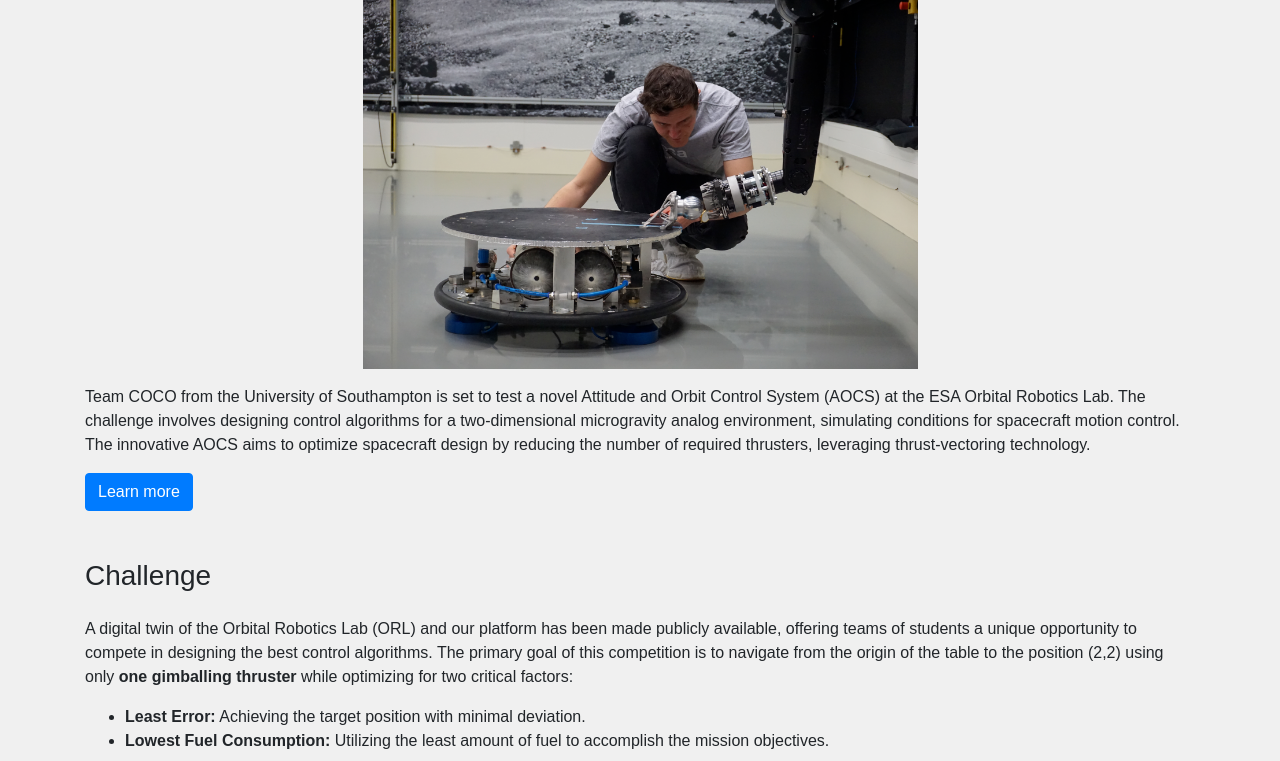
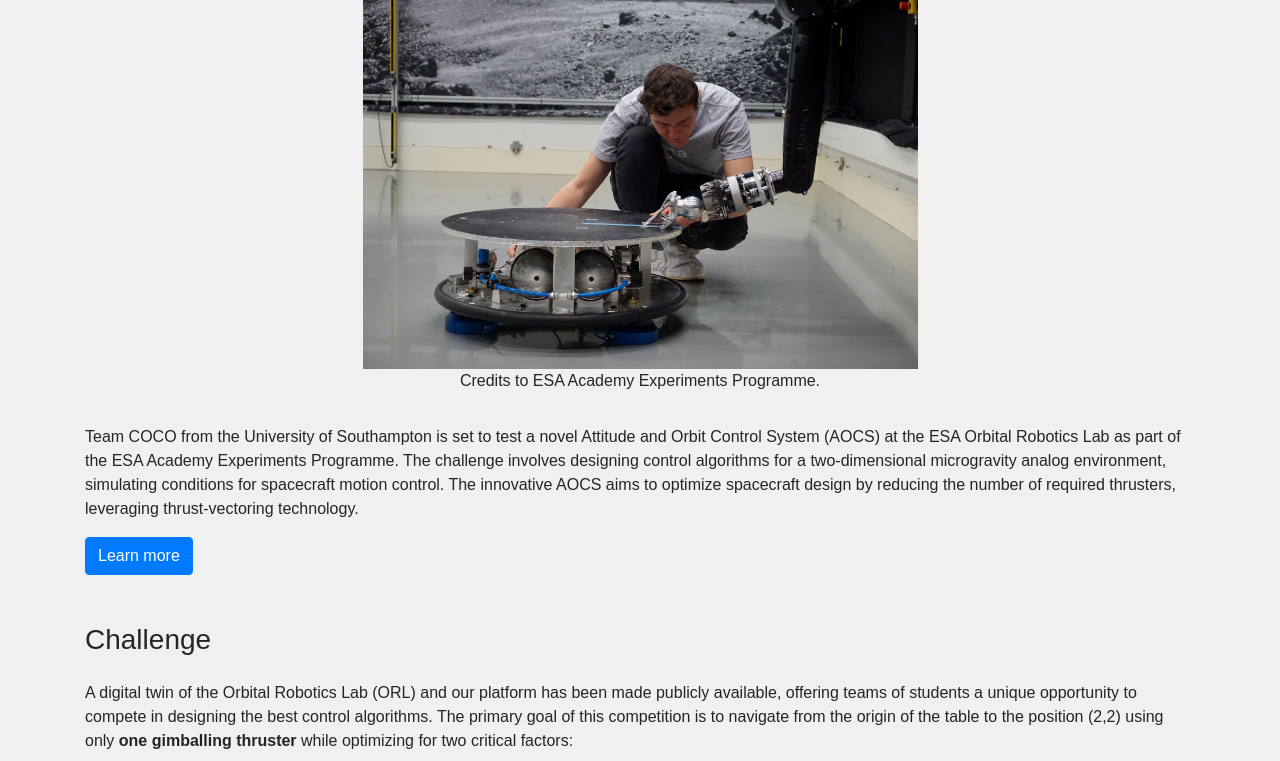
Before and after one commit to pr1u20/AOCS-Challenge-Leaderboard, a Django app: page / in a window 1280 px wide. Shown: the part 355-1116 px from the top of the page. Run offline with Django 5.2, Linux system fonts and the light colour scheme; data comes from the database, SQL or seed files in the repository; some libraries are stand-ins or nearby versions.

Commit message:
chore: Update homepage content and image in index.html

```diff
--- a/templates/index.html
+++ b/templates/index.html
@@ -56,10 +56,11 @@
                 <section id="home" class="mb-5">
                     <h3 class="mb-4">Home</h3>
                     <p>The ESA Academy Experiments Programme enables university teams to design, develop, and operate experiments across various gravity-related platforms and space. The latest cycle introduced new platforms, including ESA’s Space Rider and the ESA Orbital Robotics Lab, attracting high-quality proposals from across Europe.</p>
-                    <div class="mb-3 d-flex justify-content-center">
+                    <div class="mb-3 d-flex justify-content-center" style="display: flex; flex-direction: column; align-items: center;">
                         <img src="media/ORL.png" alt="ORL" class="img-fluid" style="max-width: 50%;">
+                        <p>Credits to ESA Academy Experiments Programme.</p>
                     </div>
-                    <p>Team COCO from the University of Southampton is set to test a novel Attitude and Orbit Control System (AOCS) at the ESA Orbital Robotics Lab. The challenge involves designing control algorithms for a two-dimensional microgravity analog environment, simulating conditions for spacecraft motion control. The innovative AOCS aims to optimize spacecraft design by reducing the number of required thrusters, leveraging thrust-vectoring technology.</p>
+                    <p>Team COCO from the University of Southampton is set to test a novel Attitude and Orbit Control System (AOCS) at the ESA Orbital Robotics Lab as part of the ESA Academy Experiments Programme. The challenge involves designing control algorithms for a two-dimensional microgravity analog environment, simulating conditions for spacecraft motion control. The innovative AOCS aims to optimize spacecraft design by reducing the number of required thrusters, leveraging thrust-vectoring technology.</p>
                     <div class="left mb-3">
                         <a href="https://www.esa.int/Education/ESA_Academy_Experiments_programme/Seven_new_teams_selected_for_the_ESA_Academy_Experiments_Programme" target="_blank" class="btn btn-primary">Learn more</a>
                     </div>
```
